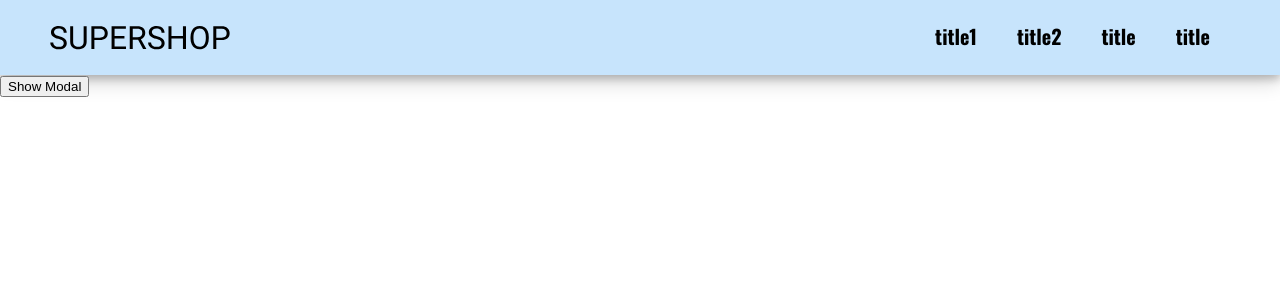
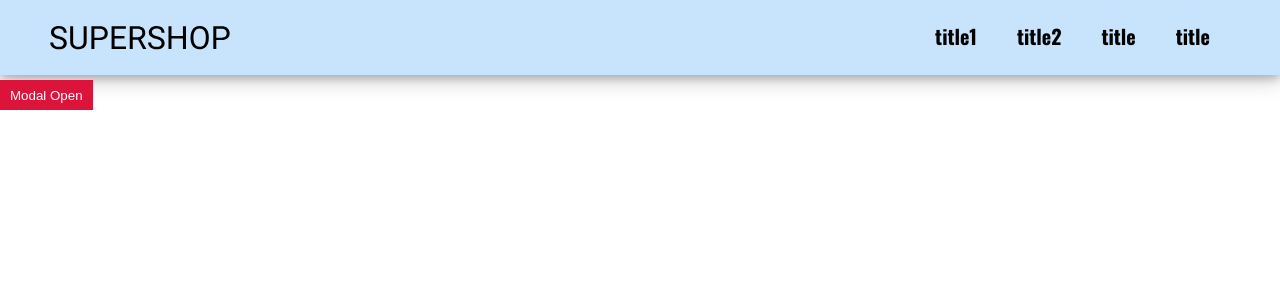
Before and after one commit to KlaraGajaszek/SuperShop, a React (Create React App) app: page /products/form in a window 1280 px wide. Shown: the top 300 px of the page. Built offline with nearby package versions, Linux system fonts and the light colour scheme.

Commit message:
change to the class components

```diff
--- a/src/components/atoms/FormButton/FormButton.tsx
+++ b/src/components/atoms/FormButton/FormButton.tsx
@@ -5,7 +5,6 @@ import { ButtonWrapper } from './FormButtonStyles';
 type PropsButton = {
   content: string;
   bgcolor: string;
-  onClick?: () => void;
   radius: string;
   margin: string;
   type: string;
--- a/src/pages/Form/FormPage.tsx
+++ b/src/pages/Form/FormPage.tsx
@@ -37,8 +37,7 @@ const validationSchema = Yup.object().shape({
 const FormPage = () => {
   const [modalVisible, setStateModlVisible] = useState(false);
 
-  const modalHandler = () => {
-    // e.preventDefault(); //i added this to prevent the default behavior
+  const modalHandlerOpen = () => {
     setStateModlVisible(true);
   };
 
@@ -46,7 +45,7 @@ const FormPage = () => {
     values: InitialValue,
     onSubmitProps: FormikHelpers<InitialValue>
   ) => {
-    console.log(100 * Number(values.price));
+    console.log('onSubmitProps', onSubmitProps);
     axios({
       method: 'post',
       url: `https://hookb.in/aBDEM1zY1lI1oobLKe7N`,
@@ -58,7 +57,10 @@ const FormPage = () => {
         price: 100 * Number(values.price.replace(/,/g, '.')),
       },
     });
-    onSubmitProps.resetForm();
+    setTimeout(() => {
+      setStateModlVisible(false);
+    }, 500);
+    onSubmitProps.setSubmitting(true);
   };
 
   return (
@@ -70,6 +72,7 @@ const FormPage = () => {
       validateOnBlur={false}
     >
       {(formProps) => {
+        console.log('formProps', formProps);
         // const array = [
         //   formProps.errors.name,
         //   formProps.errors.image,
@@ -98,7 +101,6 @@ const FormPage = () => {
                   name="tags"
                   render={(arrayHelpers) => (
                     <div>
-                      {console.log('arrayHelpers', arrayHelpers)}
                       {arrayHelpers.form.values.tags?.map(
                         (tag: string, index: number) => (
                           <div key={index}>
@@ -172,13 +174,15 @@ const FormPage = () => {
                 content={formProps.errors}
               />
             </Modal>
-            <button
-              onClick={() => {
-                modalHandler();
-              }}
-            >
-              Show Modal
-            </button>
+            <ButtonWithIcon
+              type="button"
+              bgcolor={'#dc143c'}
+              radius={'0px 0px 0px 0px'}
+              margin={'5px 0px 0 0'}
+              content={'Modal Open'}
+              btnFunction={() => modalHandlerOpen()}
+              disable={false}
+            />
           </Form>
         );
       }}
```
